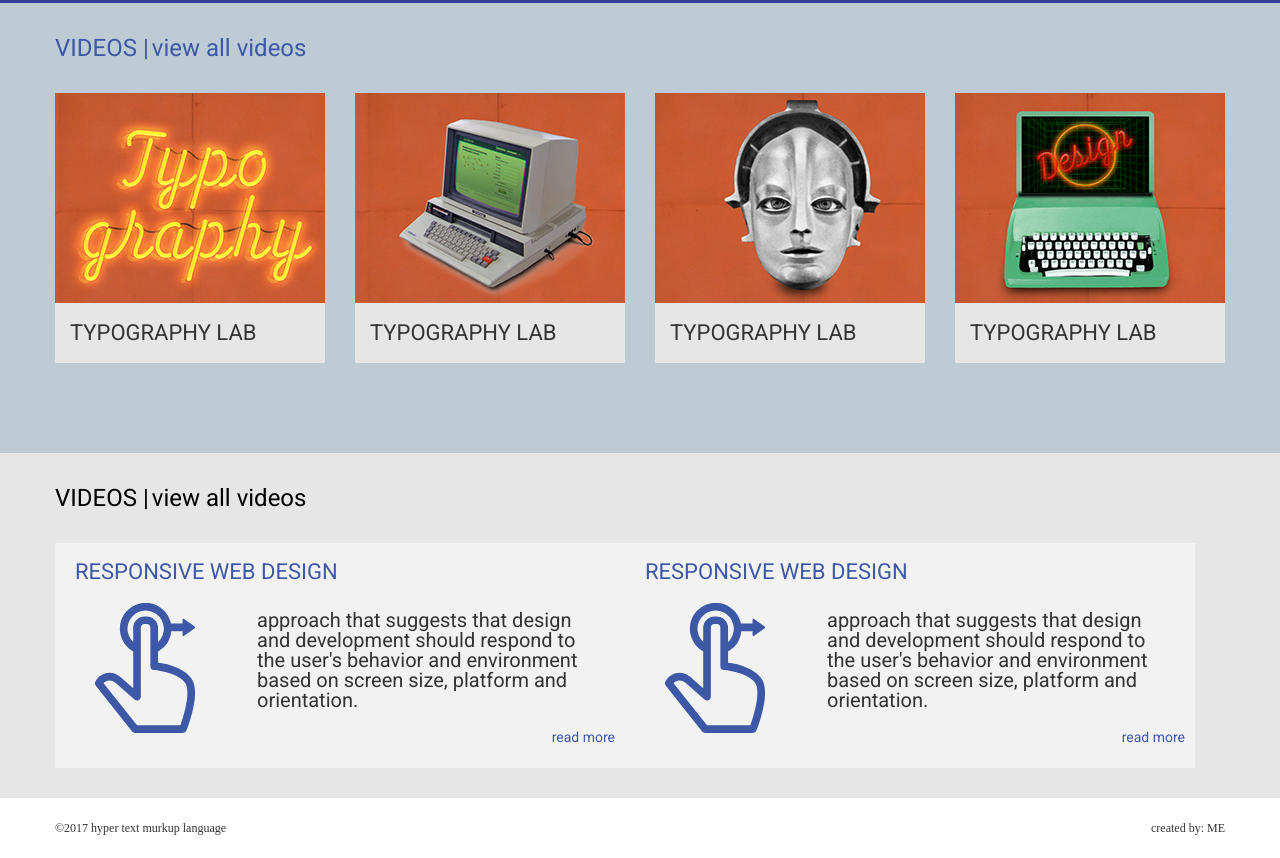
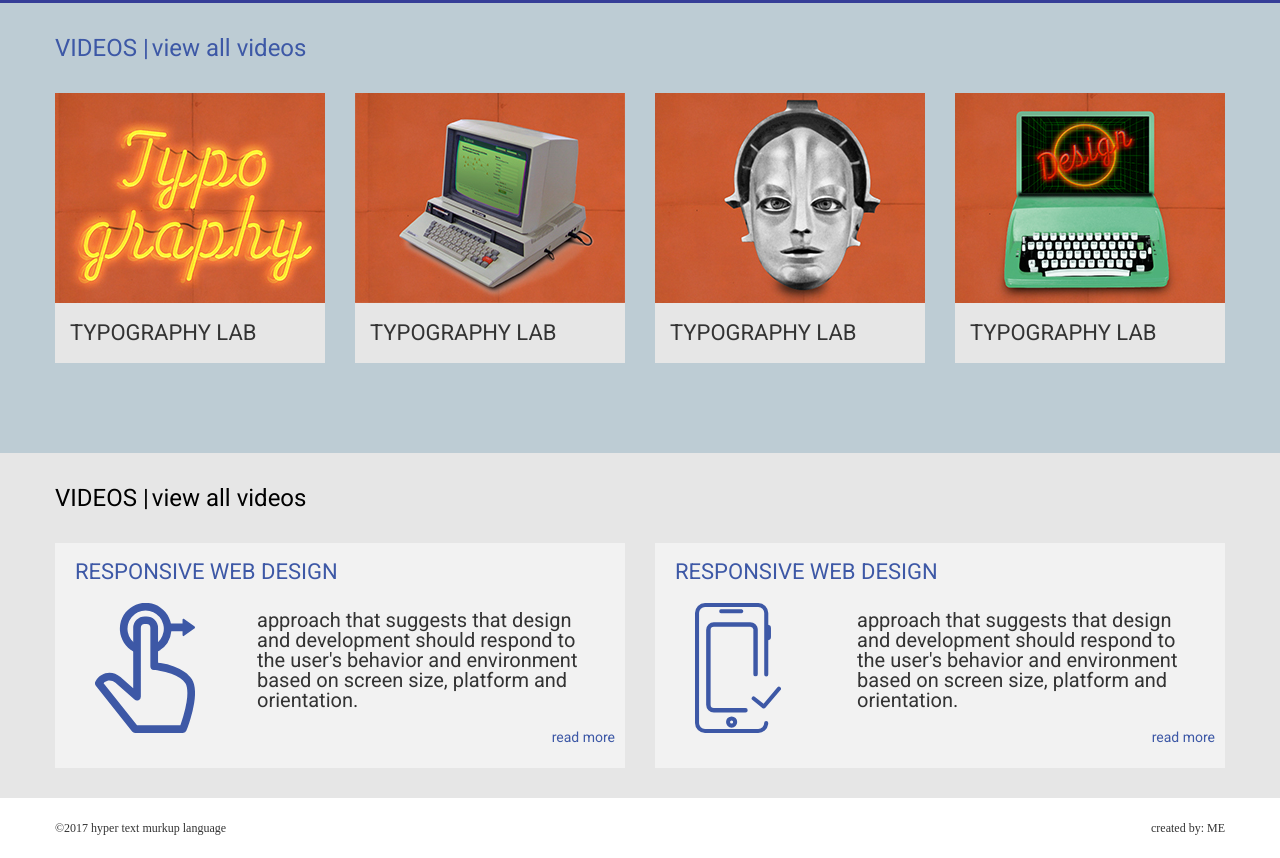
Before and after one commit to maduraaa/lesson4, a plain HTML site: page index.html in a window 1280 px wide. Shown: the part 1149-2007 px from the top of the page. Drawn offline with Linux system fonts and the light colour scheme.

Commit message:
responsive section fix, gome page done

```diff
--- a/css/style.css
+++ b/css/style.css
@@ -213,8 +213,8 @@
 .article-wrapper{
     margin-bottom: 30px;
 }
-.responsive-container :nth-child(2){
-
+.right-box{
+  margin-left: 30px;
 }
 /* responsive section */
 
--- a/index.html
+++ b/index.html
@@ -102,9 +102,10 @@
                 </p>
                  <a href="#" class="read-more">read more</a>
          </div>
+           <di class="right-box">
         <div class="responsive-box  display-inline-block">
                 <h1 class="responsive-title">Responsive Web Design</h1>
-                <img class="click-photo" src="svg/click.svg" alt="click-photo">
+                <img class="click-photo" src="svg/phone.svg" alt="click-photo">
                 <p class="responsive-text">
                    approach that suggests that design and
                    development should respond to the user's behavior and environment
@@ -118,6 +119,7 @@
                  <div class="left-block float-left">©2017 hyper text murkup language</div>
                  <div class="right-block float-right">created by: ME</div>
              </div>
+            </di>
         </footer>
 </body>
 </html>
```
